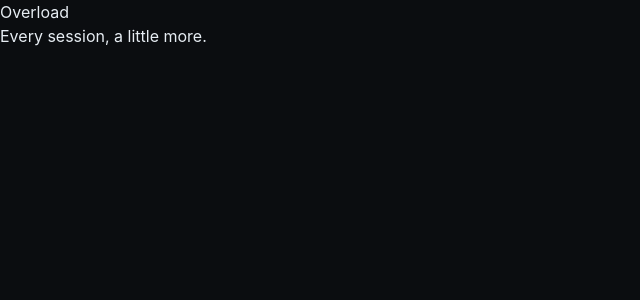
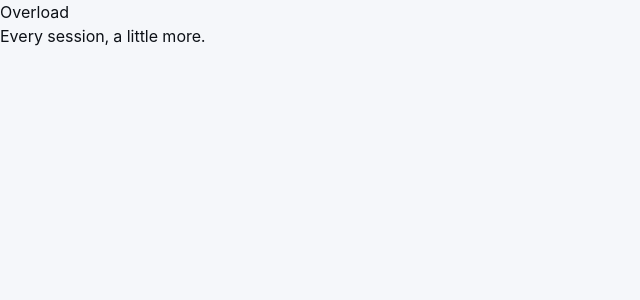
Before and after one commit to SamOhrenberg/overload, a SvelteKit app: page / in a window 1280 px wide. Shown: the top 300 px of the page, without its empty margins (0-640 px from the left). Built offline with nearby package versions, Linux system fonts and the light colour scheme.

Commit message:
apply design system tokens

```diff
--- a/src/app.css
+++ b/src/app.css
@@ -2,8 +2,146 @@
 @tailwind components;
 @tailwind utilities;
 
+/* Optional self-hosted display face for big numbers. Falls back to system if
+   the file isn't present, so the app works without it. */
+@font-face {
+  font-family: 'Hanken Grotesk';
+  src: url('/fonts/hanken-var.woff2') format('woff2');
+  font-weight: 400 700;
+  font-display: swap;
+}
+
 :root {
+  /* ----- Background layers (dark, default) ----- */
+  --bg: #0b0d10;
+  --bg-raised: #12151a;
+  --surface: #171b22;
+  --surface-2: #1f242d;
+  --surface-3: #272d38;
+
+  /* ----- Borders ----- */
+  --border: #2a313c;
+  --border-strong: #3a424f;
+
+  /* ----- Brand / accent ----- */
+  --accent: #b8ff3c;
+  --accent-press: #9fe01f;
+  --accent-soft: #26311a;
+  --on-accent: #0b0d10;
+
+  /* ----- Semantic ----- */
+  --success: #34d399;
+  --pr: #ffd24a;
+  --pr-soft: #322b12;
+  --warning: #f2a33c;
+  --warning-soft: #2e2415;
+  --danger: #ff5d5d;
+  --danger-soft: #331a1c;
+
+  /* ----- Text ----- */
+  --text: #f4f6f8;
+  --text-2: #aeb6c2;
+  --text-muted: #6e7684;
+  --on-surface-faint: #4a515d;
+
+  /* ----- Goal accents ----- */
+  --goal-strength: #7ca8ff;
+  --goal-endurance: #c79bff;
+  --goal-stamina: #46d6c6;
+  --goal-strength-soft: #1a2436;
+  --goal-endurance-soft: #241a33;
+  --goal-stamina-soft: #11302c;
+
+  /* ----- Utility ----- */
+  --scrim: rgba(6, 8, 11, 0.72);
+  --focus-ring: #b8ff3c;
+  --shadow-color: 220 40% 2%;
+
+  /* ----- Spacing scale ----- */
+  --sp-1: 4px;
+  --sp-2: 8px;
+  --sp-3: 12px;
+  --sp-4: 16px;
+  --sp-6: 24px;
+
+  /* ----- Fonts ----- */
+  --font-ui: -apple-system, BlinkMacSystemFont, 'Segoe UI', Roboto, system-ui, sans-serif;
+  --font-display: 'Hanken Grotesk', var(--font-ui);
+  --font-mono: ui-monospace, 'SF Mono', Menlo, monospace;
+
   color-scheme: dark;
+}
+
+/* Light theme: system preference (unless pinned dark) or explicit pin. */
+@media (prefers-color-scheme: light) {
+  :root:not([data-theme='dark']) {
+    --bg: #f5f7fa;
+    --bg-raised: #ffffff;
+    --surface: #ffffff;
+    --surface-2: #eef1f5;
+    --surface-3: #e3e8ef;
+    --border: #dce2ea;
+    --border-strong: #c2cad6;
+    --accent: #4e9f00;
+    --accent-press: #3e7f00;
+    --accent-soft: #eaf6d8;
+    --on-accent: #ffffff;
+    --success: #0f9d6b;
+    --pr: #b8860b;
+    --pr-soft: #fbf1d4;
+    --warning: #b96a00;
+    --warning-soft: #fcebd4;
+    --danger: #d23b3b;
+    --danger-soft: #fbe3e3;
+    --text: #0d1117;
+    --text-2: #434c59;
+    --text-muted: #6b7483;
+    --on-surface-faint: #99a1ae;
+    --goal-strength: #2f62c4;
+    --goal-strength-soft: #e4ecf9;
+    --goal-endurance: #7b45c9;
+    --goal-endurance-soft: #f0e7fa;
+    --goal-stamina: #0e9e90;
+    --goal-stamina-soft: #dcf3f0;
+    --scrim: rgba(15, 20, 28, 0.42);
+    color-scheme: light;
+  }
+}
+:root[data-theme='light'] {
+  --bg: #f5f7fa;
+  --bg-raised: #ffffff;
+  --surface: #ffffff;
+  --surface-2: #eef1f5;
+  --surface-3: #e3e8ef;
+  --border: #dce2ea;
+  --border-strong: #c2cad6;
+  --accent: #4e9f00;
+  --accent-press: #3e7f00;
+  --accent-soft: #eaf6d8;
+  --on-accent: #ffffff;
+  --success: #0f9d6b;
+  --pr: #b8860b;
+  --pr-soft: #fbf1d4;
+  --warning: #b96a00;
+  --warning-soft: #fcebd4;
+  --danger: #d23b3b;
+  --danger-soft: #fbe3e3;
+  --text: #0d1117;
+  --text-2: #434c59;
+  --text-muted: #6b7483;
+  --on-surface-faint: #99a1ae;
+  --goal-strength: #2f62c4;
+  --goal-strength-soft: #e4ecf9;
+  --goal-endurance: #7b45c9;
+  --goal-endurance-soft: #f0e7fa;
+  --goal-stamina: #0e9e90;
+  --goal-stamina-soft: #dcf3f0;
+  --scrim: rgba(15, 20, 28, 0.42);
+  color-scheme: light;
+}
+
+* {
+  font-variant-numeric: tabular-nums;
 }
 
 html,
@@ -12,11 +150,33 @@ body {
 }
 
 body {
-  @apply bg-bg text-content font-sans antialiased;
-  /* Respect the iPhone safe areas (Dynamic Island + home indicator). */
-  padding: env(safe-area-inset-top) env(safe-area-inset-right) env(safe-area-inset-bottom)
-    env(safe-area-inset-left);
+  background: var(--bg);
+  color: var(--text);
+  font-family: var(--font-ui);
+  -webkit-font-smoothing: antialiased;
   overscroll-behavior-y: none;
+}
+
+.num {
+  font-family: var(--font-display);
+  font-variant-numeric: tabular-nums;
+}
+
+/* Safe-area helpers (Dynamic Island + home indicator on iPhone 16 / 15 Plus) */
+.pt-safe {
+  padding-top: max(var(--sp-2), env(safe-area-inset-top));
+}
+.pb-safe {
+  padding-bottom: max(var(--sp-2), env(safe-area-inset-bottom));
+}
+.px-safe {
+  padding-inline: max(var(--sp-4), env(safe-area-inset-left))
+    max(var(--sp-4), env(safe-area-inset-right));
+}
+
+:focus-visible {
+  outline: 2px solid var(--focus-ring);
+  outline-offset: 2px;
 }
 
 @media (prefers-reduced-motion: reduce) {
--- a/tailwind.config.ts
+++ b/tailwind.config.ts
@@ -1,45 +1,73 @@
 import type { Config } from 'tailwindcss';
 
-/**
- * Base theme. Dark-first. These tokens are the starting palette;
- * the full design-system values are refined during the UI phase.
- */
+/** Colors reference the CSS custom properties in app.css so themes switch
+ *  with no class changes — tokens are the single source of truth. */
 export default {
   content: ['./src/**/*.{html,js,svelte,ts}'],
-  darkMode: 'class',
   theme: {
     extend: {
       colors: {
-        bg: {
-          DEFAULT: '#0b0d10',
-          raised: '#14181d',
-          overlay: '#1b2027'
+        bg: 'var(--bg)',
+        'bg-raised': 'var(--bg-raised)',
+        surface: 'var(--surface)',
+        'surface-2': 'var(--surface-2)',
+        'surface-3': 'var(--surface-3)',
+        border: 'var(--border)',
+        'border-strong': 'var(--border-strong)',
+        accent: {
+          DEFAULT: 'var(--accent)',
+          press: 'var(--accent-press)',
+          soft: 'var(--accent-soft)',
+          on: 'var(--on-accent)'
         },
-        border: '#262c34',
-        content: {
-          DEFAULT: '#e7edf3',
-          muted: '#9aa6b2',
-          faint: '#6b7682'
-        },
-        accent: {
-          DEFAULT: '#4f8cff',
-          strong: '#2f6ffb'
-        },
-        strength: '#ff6b57',
-        endurance: '#38c7a0',
-        stamina: '#f2b134',
-        success: '#36c76f',
-        warning: '#f2b134',
-        danger: '#ef4e5a'
-      },
-      borderRadius: {
-        xl: '1rem',
-        '2xl': '1.25rem'
+        success: 'var(--success)',
+        pr: { DEFAULT: 'var(--pr)', soft: 'var(--pr-soft)' },
+        warning: { DEFAULT: 'var(--warning)', soft: 'var(--warning-soft)' },
+        danger: { DEFAULT: 'var(--danger)', soft: 'var(--danger-soft)' },
+        fg: 'var(--text)',
+        'fg-2': 'var(--text-2)',
+        'fg-muted': 'var(--text-muted)',
+        goal: {
+          strength: 'var(--goal-strength)',
+          'strength-soft': 'var(--goal-strength-soft)',
+          endurance: 'var(--goal-endurance)',
+          'endurance-soft': 'var(--goal-endurance-soft)',
+          stamina: 'var(--goal-stamina)',
+          'stamina-soft': 'var(--goal-stamina-soft)'
+        }
       },
       fontFamily: {
-        sans: ['Inter', 'system-ui', '-apple-system', 'Segoe UI', 'sans-serif'],
-        mono: ['"JetBrains Mono"', 'ui-monospace', 'SFMono-Regular', 'monospace']
-      }
+        ui: ['-apple-system', 'BlinkMacSystemFont', 'Segoe UI', 'Roboto', 'system-ui', 'sans-serif'],
+        display: ['"Hanken Grotesk"', '-apple-system', 'system-ui', 'sans-serif'],
+        mono: ['ui-monospace', 'SF Mono', 'Menlo', 'monospace']
+      },
+      fontSize: {
+        'display-xl': ['3.5rem', { lineHeight: '1', letterSpacing: '-0.02em', fontWeight: '700' }],
+        'display-l': ['2.5rem', { lineHeight: '1.05', letterSpacing: '-0.02em', fontWeight: '700' }],
+        'display-m': ['1.75rem', { lineHeight: '1.1', letterSpacing: '-0.01em', fontWeight: '650' }],
+        h1: ['1.5rem', { lineHeight: '1.2', letterSpacing: '-0.01em', fontWeight: '700' }],
+        h2: ['1.1875rem', { lineHeight: '1.25', fontWeight: '650' }],
+        label: ['0.875rem', { lineHeight: '1.3', letterSpacing: '0.01em', fontWeight: '600' }],
+        caption: ['0.8125rem', { lineHeight: '1.35', letterSpacing: '0.01em', fontWeight: '500' }],
+        micro: ['0.6875rem', { lineHeight: '1.2', letterSpacing: '0.04em', fontWeight: '600' }],
+        metric: ['0.9375rem', { lineHeight: '1.3' }]
+      },
+      borderRadius: { sm: '8px', md: '14px', lg: '20px', xl: '28px' },
+      spacing: {
+        'safe-t': 'env(safe-area-inset-top)',
+        'safe-b': 'env(safe-area-inset-bottom)'
+      },
+      boxShadow: {
+        e1: '0 1px 2px hsl(220 40% 2% / .4)',
+        e2: '0 2px 8px hsl(220 40% 2% / .5)',
+        e3: '0 -8px 32px hsl(220 40% 2% / .6)',
+        e4: '0 8px 24px hsl(220 40% 2% / .7)'
+      },
+      transitionTimingFunction: {
+        out: 'cubic-bezier(.2,.8,.2,1)',
+        in: 'cubic-bezier(.4,0,1,1)'
+      },
+      transitionDuration: { fast: '120ms', med: '220ms', slow: '360ms' }
     }
   },
   plugins: []
```
